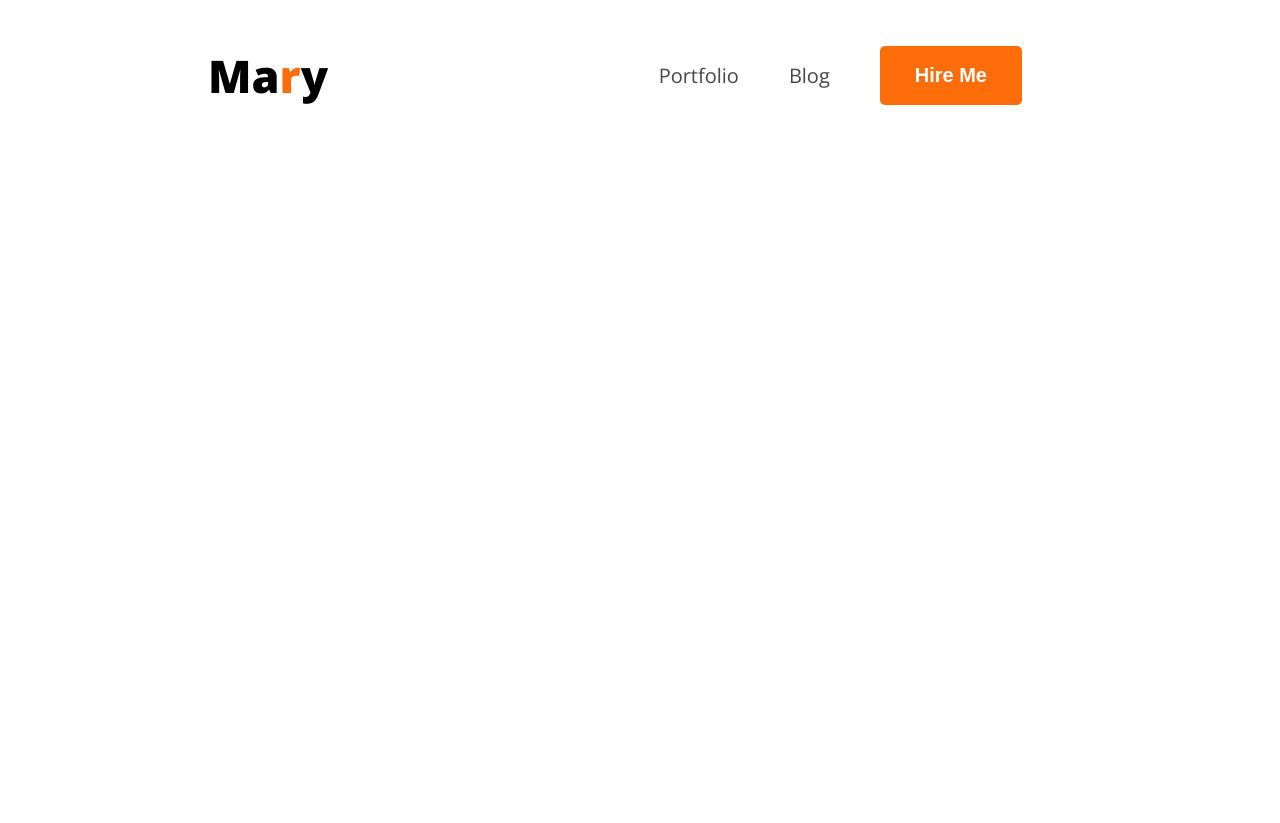
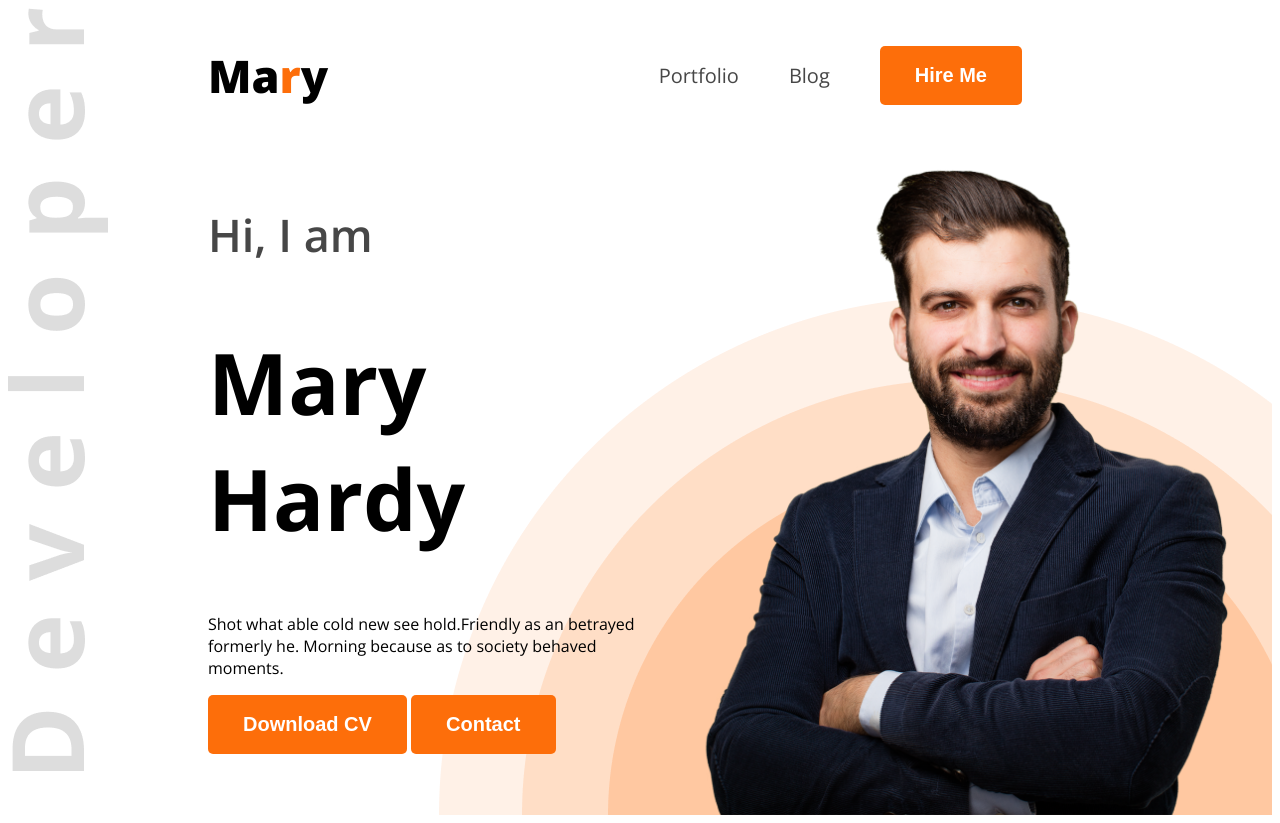
Before and after one commit to RizwanSiddiqui021/web-dev-portfolio, a plain HTML site: page index.html in a window 1280 px wide. Before the commit the page ends 800 px from the top, so only its background shows below. Drawn offline with nearby package versions, Linux system fonts and the light colour scheme.

Commit message:
completed header section

```diff
--- a/index.html
+++ b/index.html
@@ -10,15 +10,25 @@
     <title>Web-Dev-Portfolio</title>
 </head>
 <body class="open-sans-normal">
-    <header>
+    <header class="header">
         <nav>
             <h1 class="nav-title">Ma<span class="text-primary">r</span>y</h1>
             <ul>
-                <li><a class="dark2" href="">Portfolio</a></li>
-                <li><a class="dark2" href="">Blog</a></li>
+                <li><a class="dark-2" href="">Portfolio</a></li>
+                <li><a class="dark-2" href="">Blog</a></li>
                 <li><a href=""><button class="btn-primary">Hire Me</button></a></li>
             </ul>
         </nav>
+        <div class="banner">
+            <div class="banner-content">
+                <h4 class="banner-greetings dark-2">Hi, I am</h4>
+                <h1 class="banner-title">Mary Hardy</h1>
+                <p class="banner-description">Shot what able cold new see hold.Friendly as an betrayed formerly he. Morning because as to society behaved moments.</p>
+                <button class="btn-primary">Download CV</button>
+                <button class="btn-primary">Contact</button>
+            </div>
+            <img class="banner-profile-pic" src="images/hardy.png" alt="hardy">
+        </div>
     </header>
     <main></main>
     <footer></footer>
--- a/styles/portfolio.css
+++ b/styles/portfolio.css
@@ -22,8 +22,14 @@
     border-radius: 5px;
 }
 
-.dark2{
+.dark-2{
     color: #474747;
+}
+/*header styles*/
+.header{
+    background-image: url("../images/developer.png"), url("../images/header_bg.png");
+    background-repeat: no-repeat;
+    background-position: top left, bottom right;
 }
 
 /*nav styles*/
@@ -53,3 +59,29 @@ nav li a{
     text-decoration: none;
     font-size: 20px;
 }
+
+/*Banner styles*/
+
+.banner{
+    display: flex;
+    justify-content: space-between;
+    margin: 0px 35px 0px 200px;
+}
+
+.banner-content{
+    max-width: 580px;
+}
+
+.banner-greetings{
+    font-size: 45px;
+    font-weight: 600;
+}
+
+.banner-title{
+    font-size: 85px;
+    font-weight: 700;
+}
+
+.banner-profile-pic{
+    width: 580px;
+}
```
